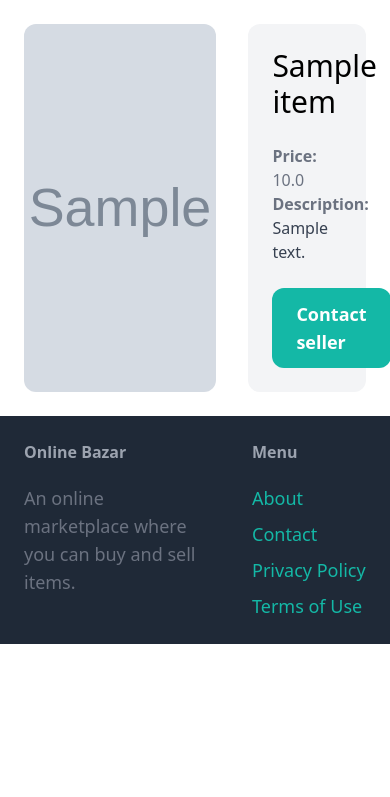
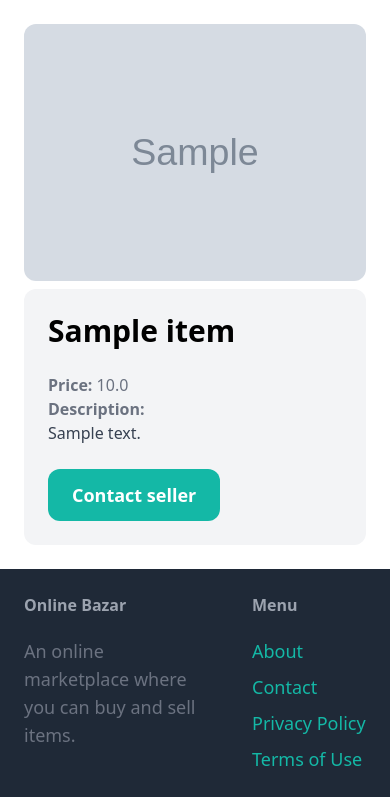
Before and after one commit to matrix-bro/online-bazar, a Django app: a page that uses app/templates/app/item_details.html in a window 390 px wide. Shown: the part 89-886 px from the top of the page. Before the commit the page ends 733 px from the top, so only its background shows below. Run offline with Django 4.2, Linux system fonts and the light colour scheme; data comes from the database, SQL or seed files in the repository; tables that the repository leaves empty hold one stand-in row (values such as "Sample post"); grey boxes marked "Sample" are stand-in pictures; parts of the project's set-up code (start-up, migrations or seed data) failed here and were passed over; some libraries are stand-ins or nearby versions.

Commit message:
style: Made item details page responsive & fix: contact seller functionality

```diff
--- a/app/templates/app/item_details.html
+++ b/app/templates/app/item_details.html
@@ -3,12 +3,12 @@
 {% block title %} {{ item.name }} {% endblock %}
 
 {% block content %}
-    <div class="grid grid-cols-5 gap-8">
+    <div class="grid grid-cols-1 lg:grid-cols-5 gap-y-2 lg:gap-x-6">
         <div class="col-span-3">
             <img src="{{ item.image.url }}" class="rounded-xl w-full h-full">
         </div>
         <div class="col-span-2 p-6 bg-gray-100 rounded-xl">
-            <h1 class="mb-6 text-3xl">{{ item.name }}</h1>
+            <h1 class="mb-6 text-3xl font-semibold">{{ item.name }}</h1>
             <p class="text-gray-500"><strong>Price: </strong>{{ item.price }}</p>
             {% if item.description %}
                 <p class="text-gray-700">
@@ -32,9 +32,9 @@
 
     {% if related_items %}
         <div class="mt-6 px-6 py-12 bg-gray-100 rounded-xl">
-            <h2 class="mb-12 text-2xl text-center">Related Items</h2>
+            <h2 class="mb-12 text-2xl text-center font-semibold">Related Items</h2>
 
-            <div class="grid grid-cols-3 gap-3">
+            <div class="grid grid-cols-1 md:grid-cols-2 lg:grid-cols-3 gap-3">
                 {% for item in related_items %}
                     <div>
                         <a href="{{ item.get_absolute_url }}">
@@ -42,7 +42,7 @@
                                 <img src="{{ item.image_card.url }}" class="rounded-t-xl w-full">
                             </div>
                             <div class="p-6 bg-white rounded-b-xl">
-                                <h2 class="text-2xl">{{ item.name }}</h2>
+                                <h2 class="text-2xl font-semibold">{{ item.name }}</h2>
                                 <p class="text-gray-500">Price: {{ item.price }}</p>
                             </div>
                         </a>
--- a/app/urls.py
+++ b/app/urls.py
@@ -21,7 +21,7 @@ urlpatterns = [
 
     path('browse/', views.browse_items, name='browse'),
 
-    path('new_conversation/<int:item_pk>/', views.new_conversation, name='new-conversation'),
+    path('new_conversation/<slug:item_slug>/', views.new_conversation, name='new-conversation'),
     path('inbox/', views.inbox, name='inbox'),
     path('conversation/<int:pk>/messages/', views.conversation_messages, name='conversation-messages'),
 
--- a/app/views.py
+++ b/app/views.py
@@ -115,8 +115,8 @@ def browse_items(request):
     })
 
 @login_required
-def new_conversation(request, item_pk):
-    item = get_object_or_404(Item, pk=item_pk)
+def new_conversation(request, item_slug):
+    item = get_object_or_404(Item, pk=item_slug)
 
     # person who created this item, can't create a new conversation
     # it should be other users
@@ -147,7 +147,7 @@ def new_conversation(request, item_pk):
             conversation_message.created_by = request.user
             conversation_message.save()
 
-            return redirect('item-details', pk=item_pk)
+            return redirect('conversation-messages', pk=conversation.id)
     else:
         form = ConversationMessageForm()
 
```
